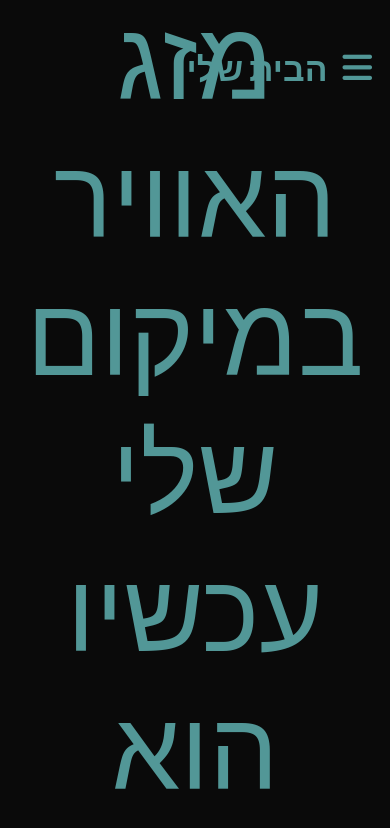
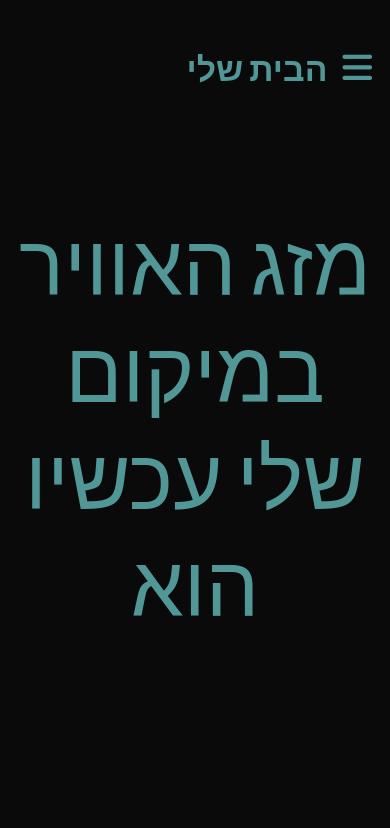
Before and after one commit to YizhakEliezer/weatherKarney, a plain HTML site: page index.html in a window 390 px wide. Drawn offline with Linux system fonts and the light colour scheme.

Commit message:
Update home.css

```diff
--- a/home.css
+++ b/home.css
@@ -15,6 +15,17 @@
     font-family: "Amatic SC", sans-serif;
   font-size: 13vh;
   /* width: 200%; */
+
+}
+
+
+@media only screen and (max-width: 600px) {
+  .black-border {
+    font-size: 10vh;/* Adjust the size for cell phones */
+  }
+  .container{
+    height: 70vh;
+  }
 
 }
 
```
